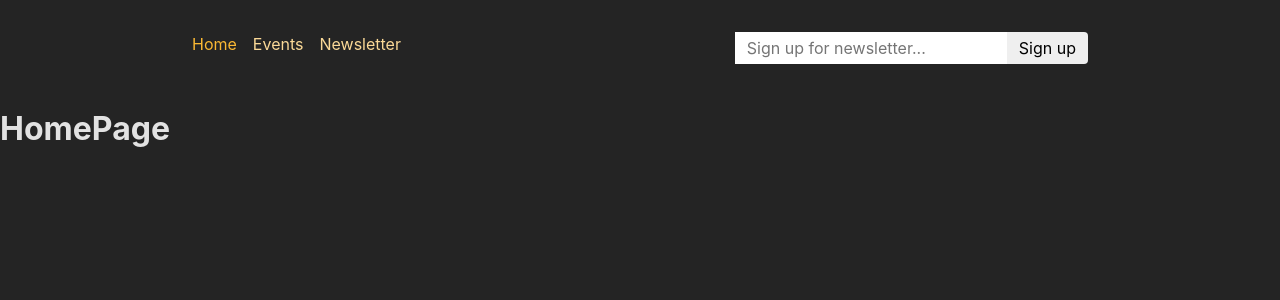
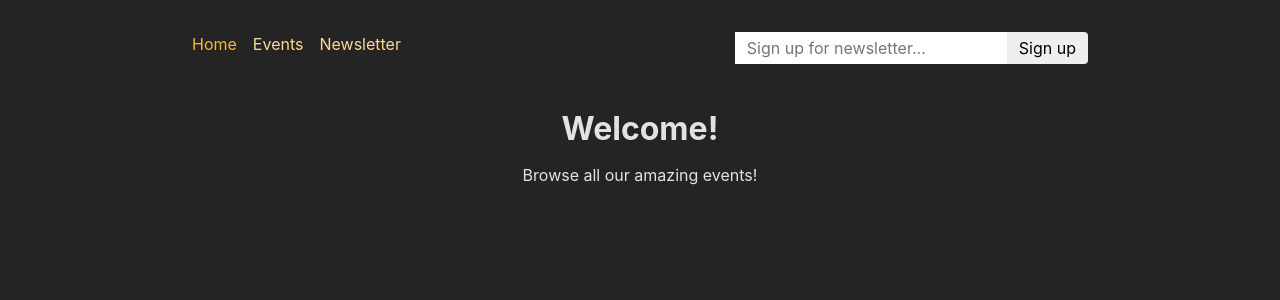
Before and after one commit to Matilda-bit/event-catalog-be, a React (Create React App) app in the folder frontend/: page / in a window 1280 px wide. Shown: the top 300 px of the page. Built offline with nearby package versions, Linux system fonts and the light colour scheme.

Commit message:
home page

```diff
--- a/frontend/src/pages/Home.js
+++ b/frontend/src/pages/Home.js
@@ -1,5 +1,11 @@
+import PageContent from '../components/PageContent';
+
 function HomePage() {
-    return <h1>HomePage</h1>;
-  }
+  return (
+    <PageContent title="Welcome!">
+      <p>Browse all our amazing events!</p>
+    </PageContent>
+  );
+}
 
-  export default HomePage;
+export default HomePage;
```
